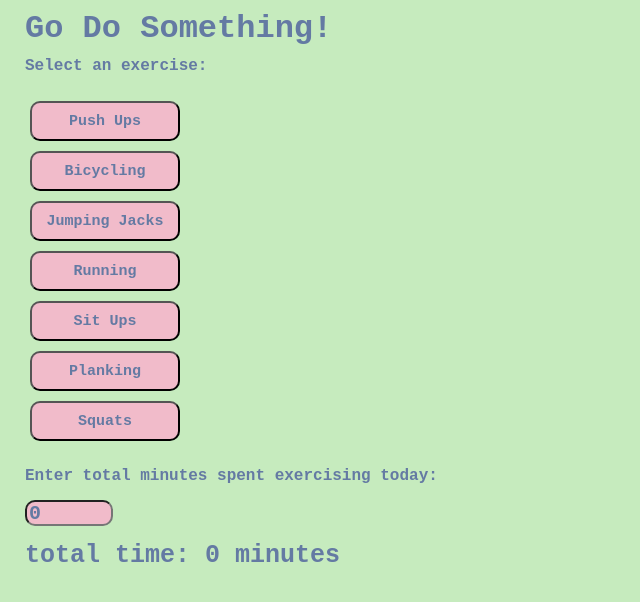
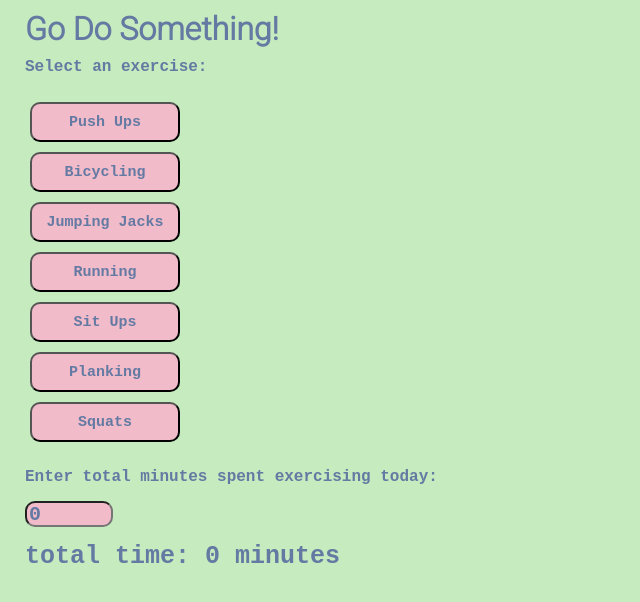
Before and after one commit to julianamacedo1/exercise-app, a React (Create React App) app: page / in a window 1280 px wide. Shown: the top 602 px of the page, without its empty margins (0-640 px from the left). Built offline with nearby package versions, Linux system fonts and the light colour scheme.

Commit message:
March 6, 2021 5:22 PM

```diff
--- a/src/App.css
+++ b/src/App.css
@@ -24,7 +24,7 @@ button {
   height: 30px;
 }
 h1 {
-  font-family: 'Courier New', Courier, monospace;
+  font-family: 'Roboto', sans-serif;
   margin: 10px 5px 5px 25px;
   color: #647AA3;
 }
```
